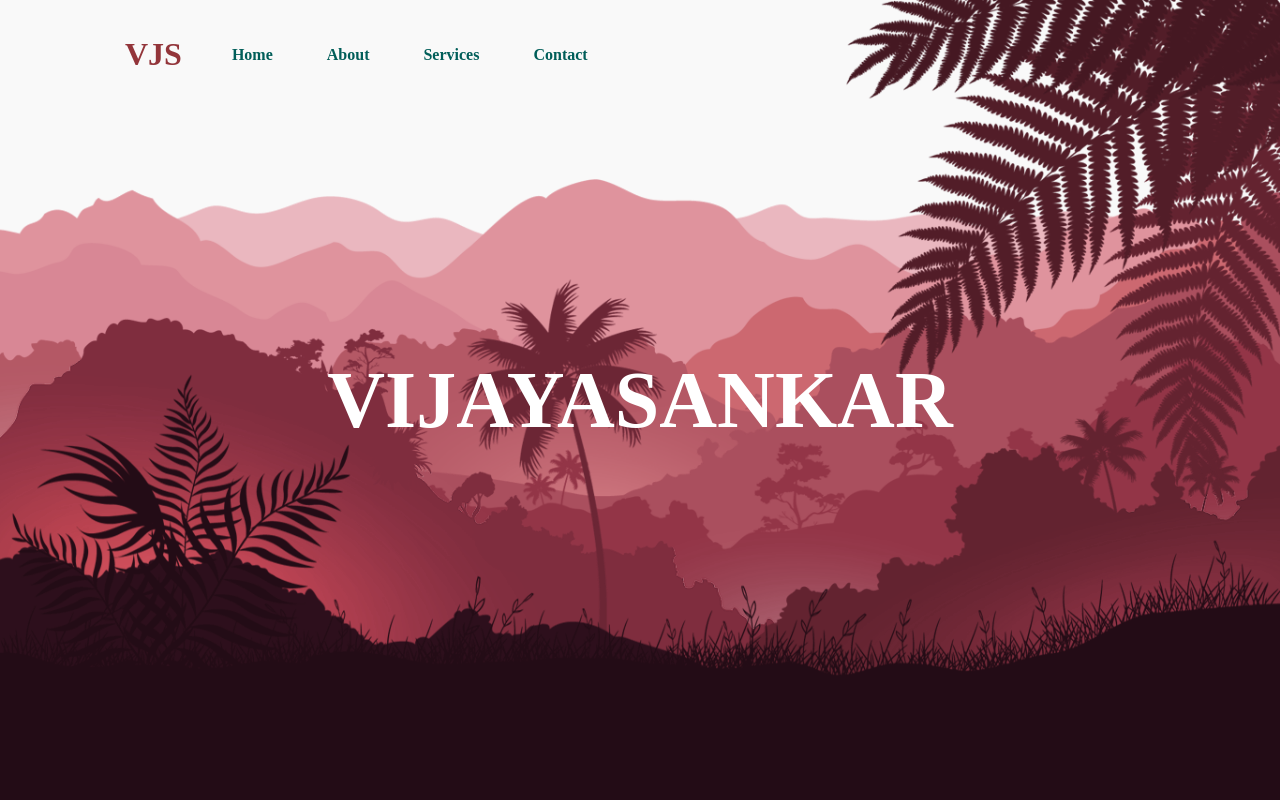
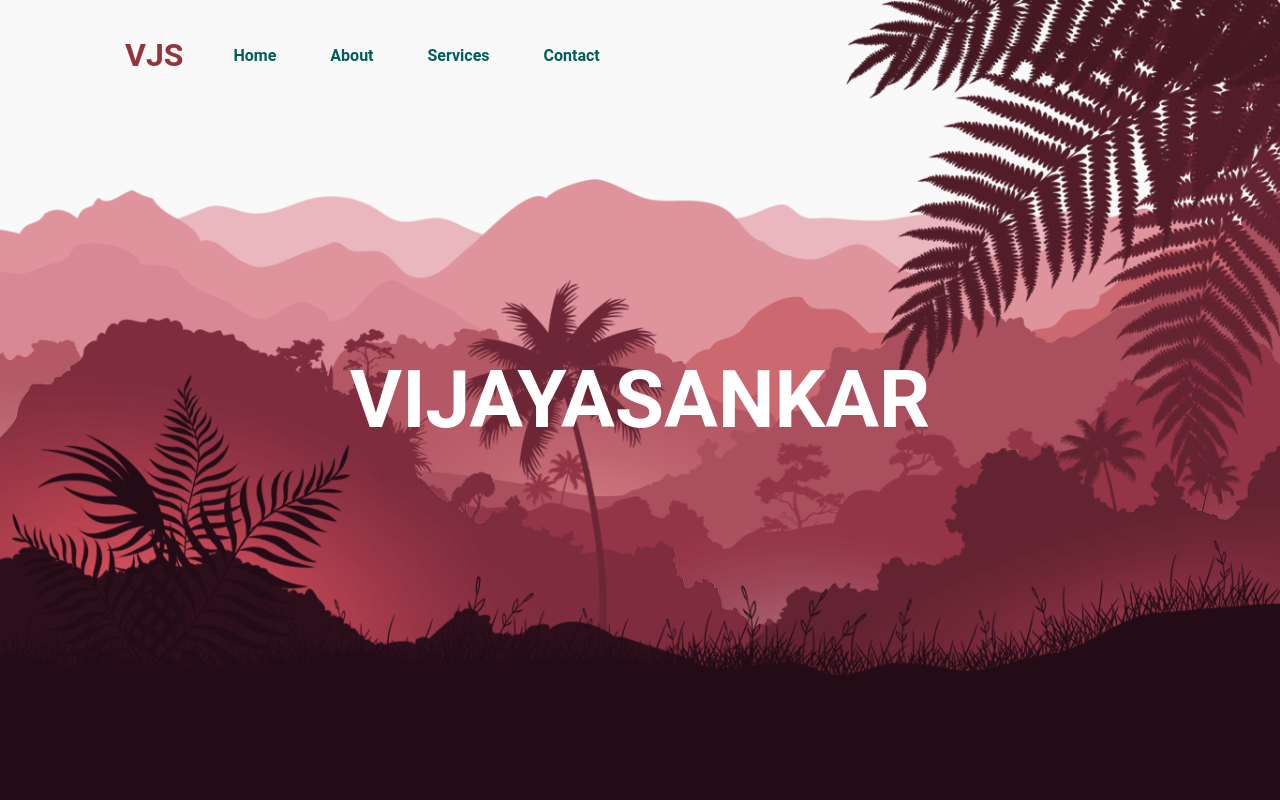
Before and after one commit to vijayasankar22/Parallax, a plain HTML site: page index.html in a window 1280 px wide. Shown: the top 800 px of the page. Drawn offline with Linux system fonts and the light colour scheme.

Commit message:
Font Changed

```diff
--- a/style.css
+++ b/style.css
@@ -2,7 +2,7 @@
     margin: 0;
     padding: 0;
     box-sizing: border-box;
-    font-family: 'poppins';
+    font-family: 'roboto';
     filter: hue-rotate(180deg);
 
 }
```
